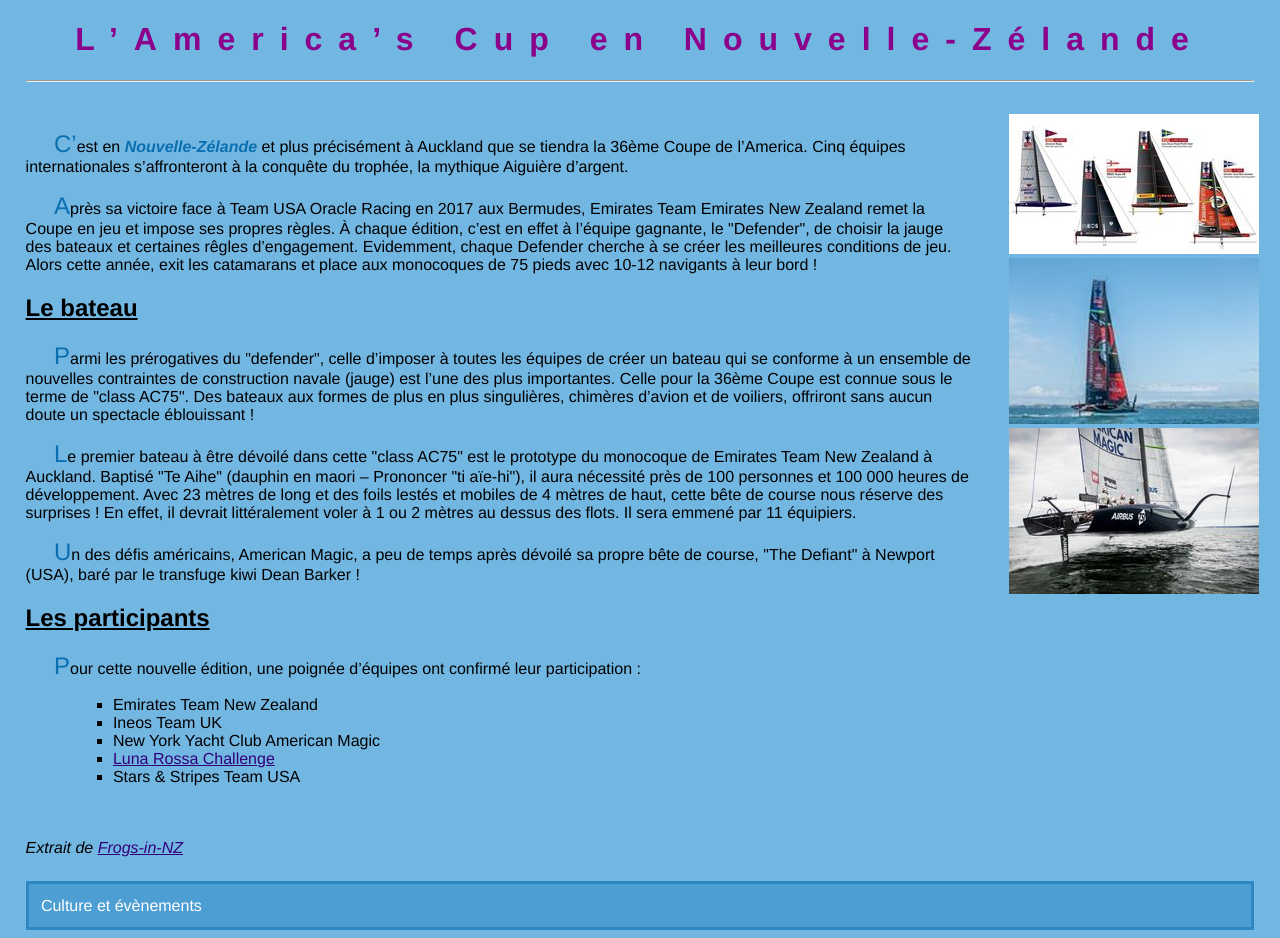
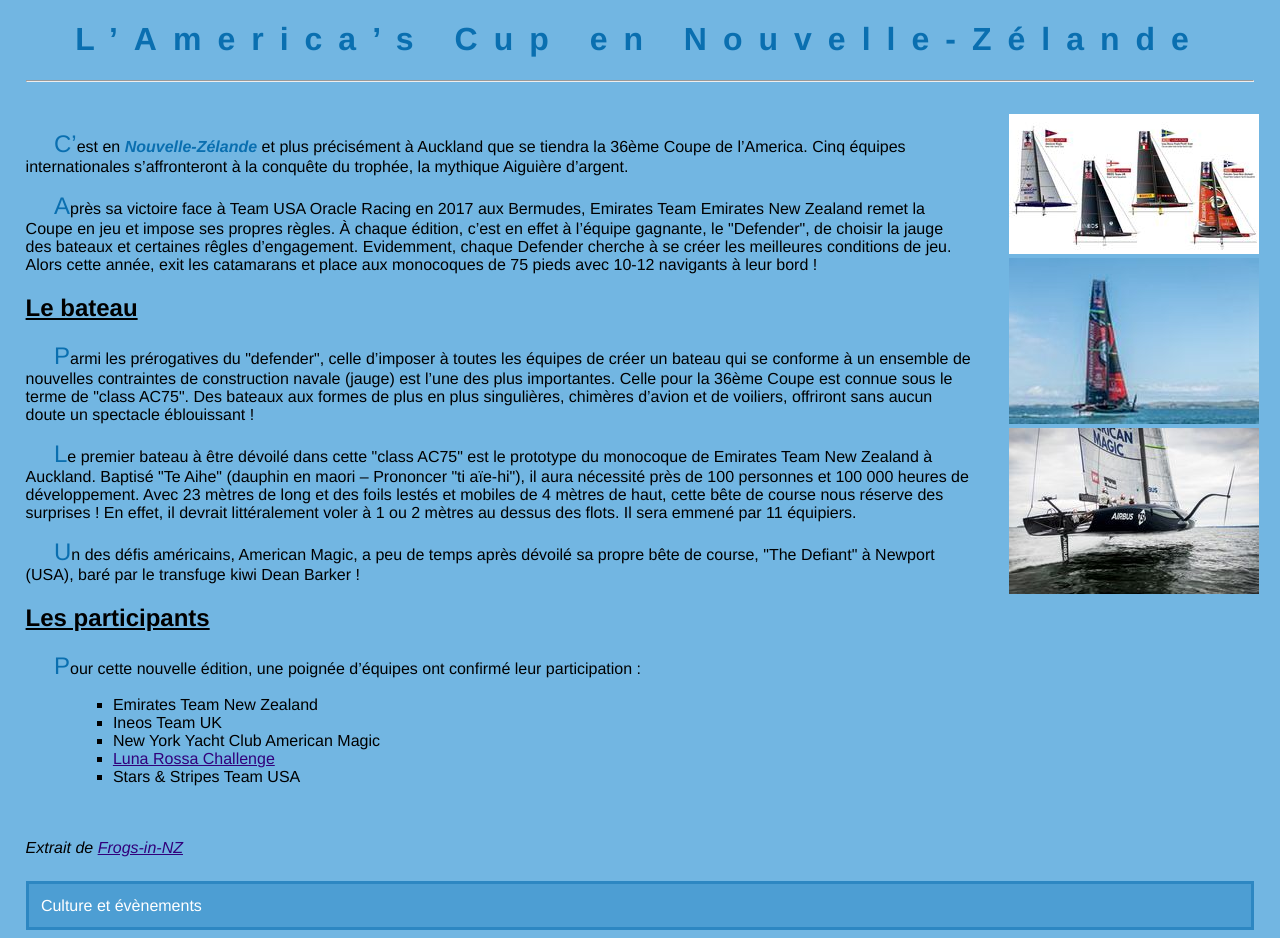
Before and after one commit to Wytherr/ACwebProjet, a plain HTML site: page index.html in a window 1280 px wide. Drawn offline with Linux system fonts and the light colour scheme.

Commit message:
Retour à la feulle de style originelle

```diff
--- a/styles/36_americas_cup.css
+++ b/styles/36_americas_cup.css
@@ -14,7 +14,7 @@ header
 h1    /* Style à appliquer sur les titres h1 */
 {
   text-align: center;
-  color: #8B008B;
+  color: #0A6FB0;
   letter-spacing: 0.5em;
 }
 h2     /* Style à appliquer sur les sous-titres h2 */
```
